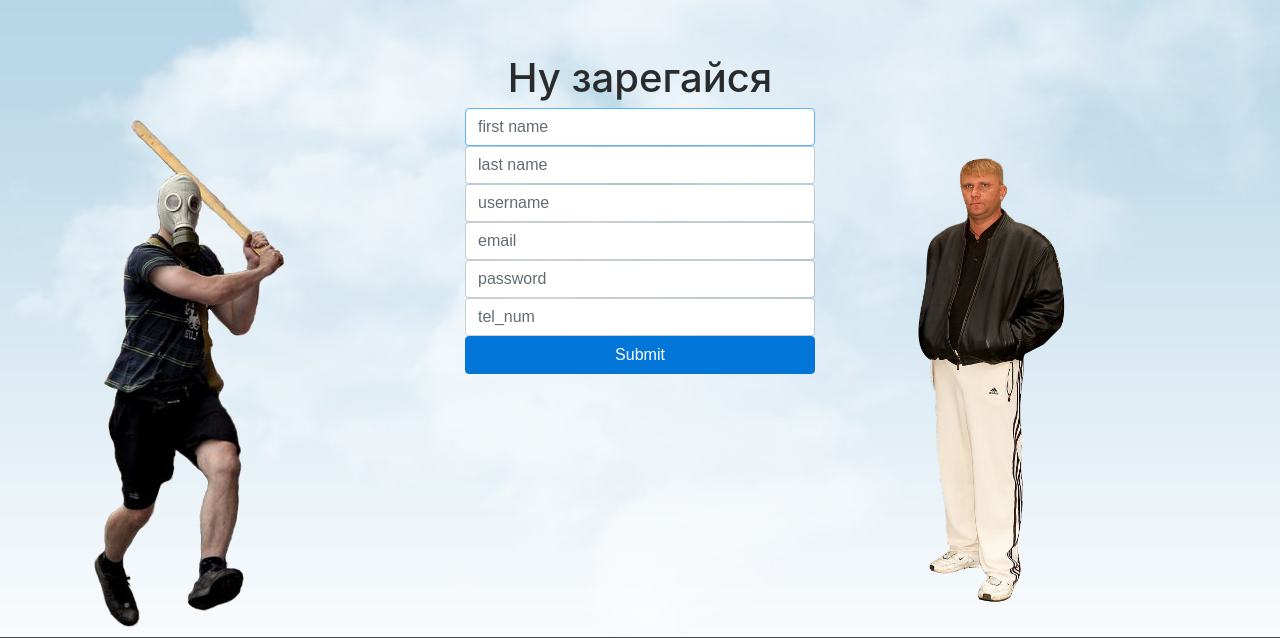
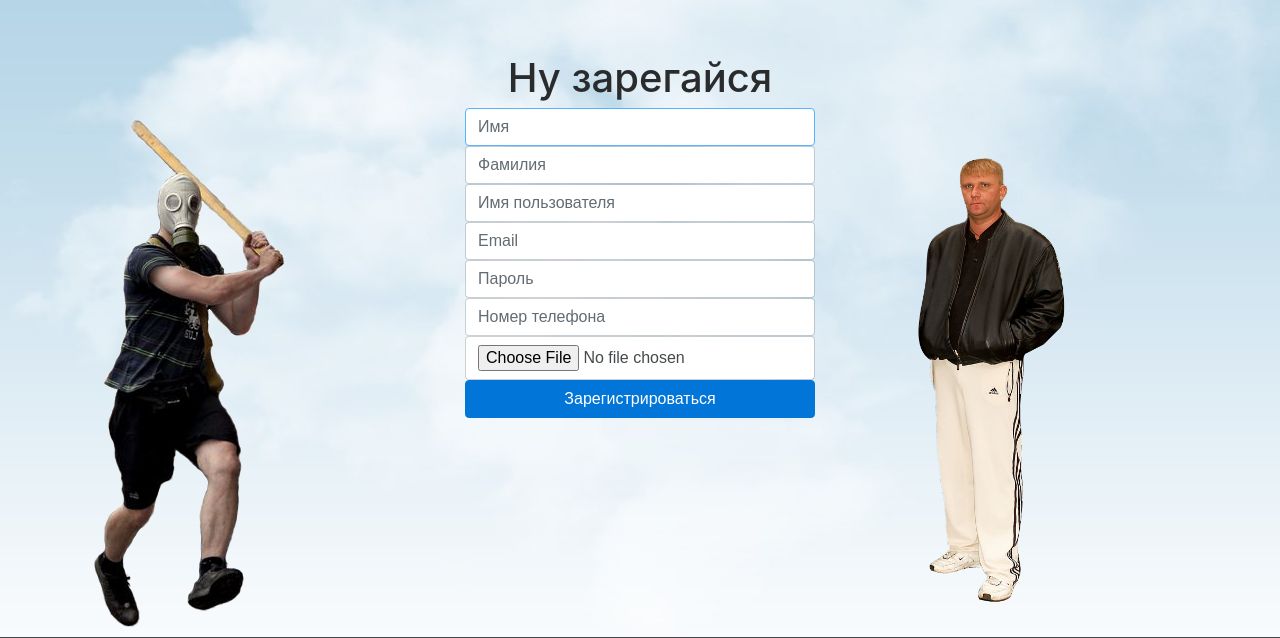
Before and after one commit to subher0/bukhach, a Django app: page /register in a window 1280 px wide. Shown: the part 56-694 px from the top of the page. Run offline with Django 3.2, Linux system fonts and the light colour scheme; some libraries are stand-ins or nearby versions.

Commit message:
BKCH-34 Edit profile functionality

```diff
--- a/bukhach/forms.py
+++ b/bukhach/forms.py
@@ -2,17 +2,18 @@ from django import forms
 
 
 class RegisterForm(forms.Form):
-    first_nameField = forms.CharField(label='first name', max_length=20)
-    last_nameField = forms.CharField(label='last name', max_length=20)
-    usernameField = forms.CharField(label='username', max_length=20)
-    emailField = forms.CharField(label='email', max_length=20)
-    passwordField = forms.CharField(label='password', max_length=20)
-    tel_numField = forms.CharField(label='tel_num', max_length=21)
+    first_name_field = forms.CharField(label='Имя', max_length=20)
+    last_name_field = forms.CharField(label='Фамилия', max_length=20)
+    username_field = forms.CharField(label='Имя пользователя', max_length=20)
+    email_field = forms.CharField(label='Email', max_length=20)
+    password_field = forms.CharField(label='Пароль', max_length=20, widget=forms.PasswordInput)
+    tel_num_field = forms.CharField(label='Номер телефона', max_length=21)
+    avatar_field = forms.ImageField(required=False)
 
 
 class LoginForm(forms.Form):
-    usernameField = forms.CharField(label='username', max_length=20)
-    passwordField = forms.CharField(label='password', max_length=20, widget=forms.PasswordInput)
+    username_field = forms.CharField(label='username', max_length=20)
+    password_field = forms.CharField(label='password', max_length=20, widget=forms.PasswordInput)
 
 
 class IntervalForm(forms.Form):
@@ -33,7 +34,6 @@ class DeleteFriendForm(forms.Form):
 
 
 class ProfileEditForm(forms.Form):
-    usernameField = forms.CharField(label='username', max_length=20)
-    emailField = forms.CharField(label='email', max_length=20)
-    tel_numField = forms.CharField(label='tel_num', max_length=21)
-    passwordField = forms.CharField(label='password', max_length=20)
+    username_field = forms.CharField(label='Имя пользователя', max_length=20)
+    email_field = forms.CharField(label='Email', max_length=20)
+    tel_num_field = forms.CharField(label='Номер телефона', max_length=21, required=False)
--- a/bukhach/templates/bukhach/dashboard/dashboard.html
+++ b/bukhach/templates/bukhach/dashboard/dashboard.html
@@ -177,9 +177,7 @@
                     </div>
 
                     <!---------------------------------------------- Редактирование ----------------------------------->
-                    <div class="tab-pane fade" id="list-edit" role="tabpanel" aria-labelledby="list-edit-list">
-                        gay
-                    </div>
+                   {% include "bukhach/dashboard/edit.html" %}
 
                     <!-------------------------------------------- Интервалы Бухача ----------------------------------->
                     <div class="tab-pane fade" id="list-interval" role="tabpanel"
--- /dev/null
+++ b/bukhach/templates/bukhach/elements/form.html
@@ -0,0 +1,13 @@
+<input name="{{ field.name }}" value="{% if field.value %}{{ field.value }}{% endif %}"
+       type="{{ field.field.widget.input_type }}"
+       id="inputUsername"
+       class="form-control {% if error_message or field.errors %} is-invalid {% endif %}"
+       placeholder="{{ field.label }}"
+       {% if field.field.required %} required {% endif %} autofocus>
+{% if field.errors %}
+    <div class="invalid-feedback">
+        {% for error in field.errors %}
+            {{ error }}
+        {% endfor %}
+    </div>
+{% endif %}
--- a/bukhach/templates/bukhach/general.html
+++ b/bukhach/templates/bukhach/general.html
@@ -6,8 +6,8 @@
 
     <link rel="stylesheet" href="https://maxcdn.bootstrapcdn.com/bootstrap/4.0.0-beta.3/css/bootstrap.min.css"
           integrity="sha384-Zug+QiDoJOrZ5t4lssLdxGhVrurbmBWopoEl+M6BdEfwnCJZtKxi1KgxUyJq13dy" crossorigin="anonymous">
-    <link rel="stylesheet" type="text/css" href="css/general.css">
-    <link rel="stylesheet" type="text/css" href="css/colors.css">
+    <link rel="stylesheet" type="text/css" href="/css/general.css">
+    <link rel="stylesheet" type="text/css" href="/css/colors.css">
 
     <title>Го бухать</title>
 </head>
--- a/bukhach/templates/bukhach/register.html
+++ b/bukhach/templates/bukhach/register.html
@@ -9,21 +9,9 @@
             <div class="col-4 mx-auto">
                 <form enctype="multipart/form-data" action="register_user" method="POST">{% csrf_token %}
                     {% for field in form.visible_fields %}
-                        <label for="inputUsername" class="sr-only">Username</label>
-                        <input name="{{ field.name }}" value="{% if field.value %}{{ field.value }}{% endif %}"
-                               type="{{ field.field.widget.input_type }}"
-                               id="inputUsername"
-                               class="form-control {% if error_message or field.errors %} is-invalid {% endif %}"
-                               placeholder="{{ field.label }}" required autofocus>
-                        {% if field.errors %}
-                            <div class="invalid-feedback">
-                                {% for error in field.errors %}
-                                    {{ error }}
-                                {% endfor %}
-                            </div>
-                        {% endif %}
+                        {% include "bukhach/elements/form.html" %}
                     {% endfor %}
-                    <button type="submit" class="btn btn-primary btn-block">Submit</button>
+                    <button type="submit" class="btn btn-primary btn-block">Зарегистрироваться</button>
                 </form>
             </div>
             <div class="col-lg-4 mx-auto">
--- a/bukhach/urls.py
+++ b/bukhach/urls.py
@@ -19,6 +19,7 @@ urlpatterns = [
     path(r'dashboard', dashboard_views.dashboard_view),
     path(r'add-interval', dashboard_views.accept_interval),
     path(r'people_search', dashboard_views.people_search),
+    path(r'edit_profile', dashboard_views.edit_profile),
 
     #social
     re_path(r'^profile/(?P<profileId>\d+)/$', social_views.profile_view),
--- a/bukhach/views/authorization_views.py
+++ b/bukhach/views/authorization_views.py
@@ -22,14 +22,16 @@ def register_view(request, form=None):
 
 def register_user(request):
     if request.method == 'POST':
-        form = RegisterForm(request.POST)
+        form = RegisterForm(request.POST, request.FILES)
         if form.is_valid():
-            user = User.objects.create_user(form.cleaned_data['usernameField'],
-                                            form.cleaned_data['emailField'], form.cleaned_data['passwordField'])
-            user.first_name = form.cleaned_data['first_nameField']
-            user.last_name = form.cleaned_data['last_nameField']
+            user = User.objects.create_user(form.cleaned_data['username_field'],
+                                            form.cleaned_data['email_field'], form.cleaned_data['password_field'])
+            user.first_name = form.cleaned_data['first_name_field']
+            user.last_name = form.cleaned_data['last_name_field']
             user.save()
-            profile = Profile(user=user).save()
+            profile = Profile(user=user)
+            profile.avatar = form.cleaned_data['avatar_field']
+            profile.save()
             return redirect('/login')
         else:
             return register_view(request, form)
@@ -54,7 +56,7 @@ def login_user(request):
     if request.method == 'POST':
         form = LoginForm(request.POST)
         if form.is_valid():
-            user = authenticate(username = form.cleaned_data['usernameField'], password = form.cleaned_data['passwordField'])
+            user = authenticate(username = form.cleaned_data['username_field'], password = form.cleaned_data['password_field'])
             if user is not None:
                 if user.is_active:
                     login(request, user)
```
Also changed, not shown: bukhach/templates/bukhach/dashboard/edit.html (added, +8 -0 lines), bukhach/templates/bukhach/login.html (+1 -13 lines), bukhach/views/dashboard_views.py (+24 -1 lines).
